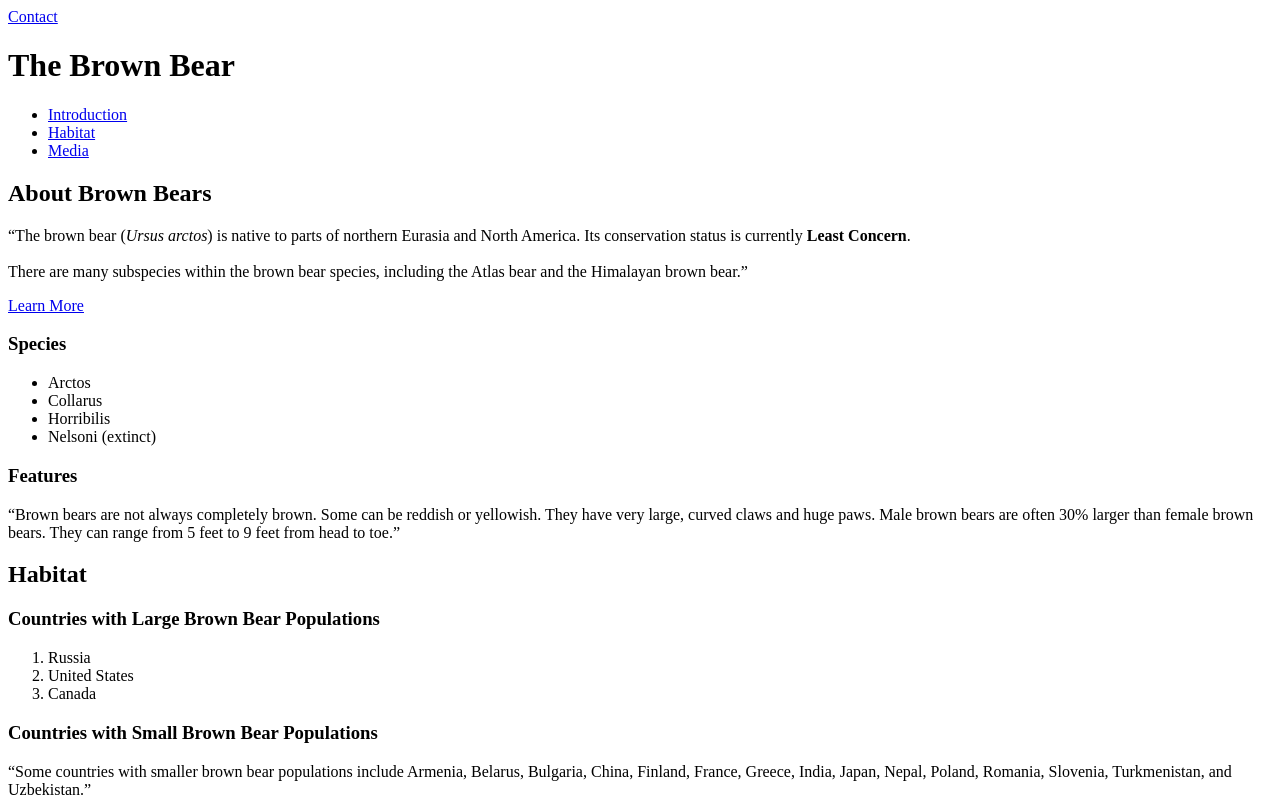
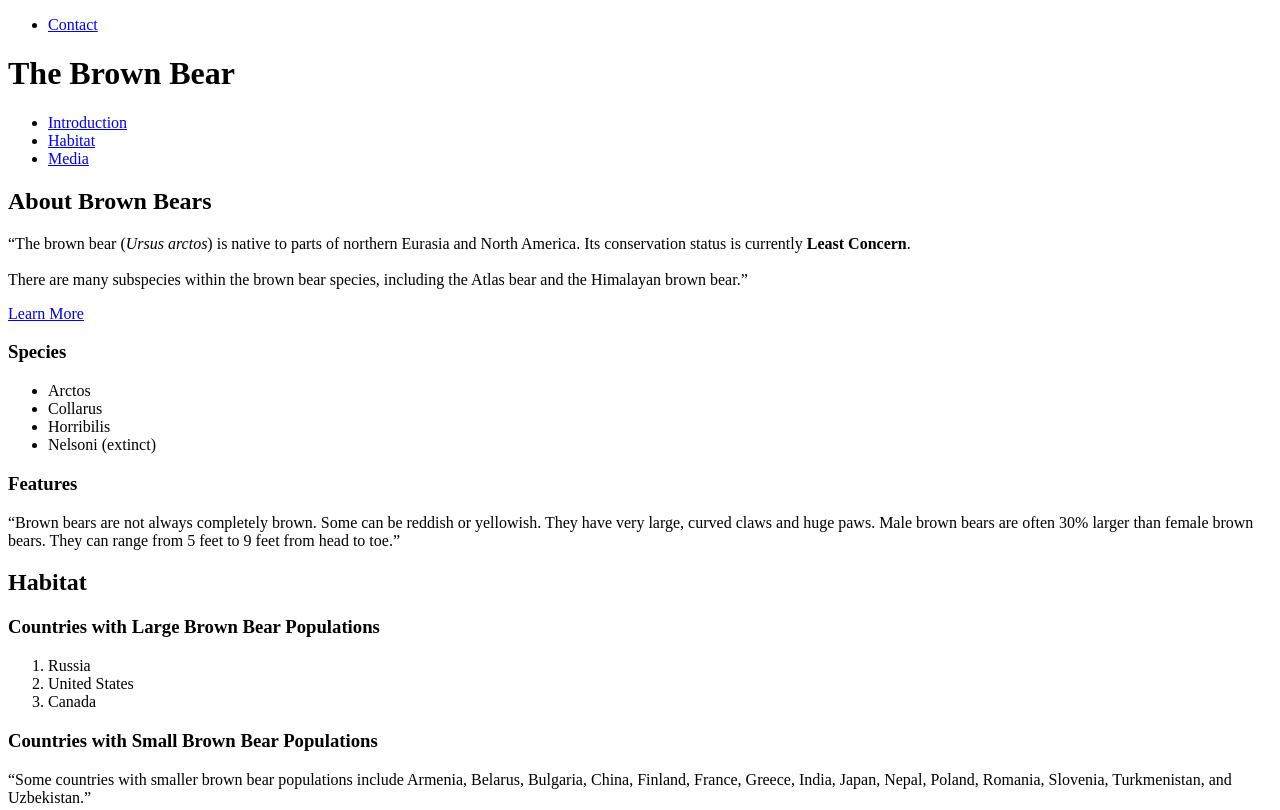
Before and after one commit to jonasjuenemann/HtmlCSSLearn, a plain HTML site: page Test.html in a window 1280 px wide. Shown: the top 810 px of the page. Drawn offline with Linux system fonts and the light colour scheme; grey boxes are pictures that could not be loaded.

Commit message:
Update Test.html

```diff
--- a/Test.html
+++ b/Test.html
@@ -11,8 +11,12 @@ Außerdem: Semantic Html (ersetzt an vielen Stellen die <div>): header, nav, mai
 </head>
 <body>
 <header>
-    <!-- Querverweise auf die andere (lokale) Seiten, müssen aber auch als html im Projekt vorliegen -->
-    <a href="./index.html">Contact</a>
+    <nav>
+        <ul>
+            <!-- Querverweise auf die andere (lokale) Seiten, müssen aber auch als html im Projekt vorliegen -->
+            <li><a href="./index.html">Contact</a></li>
+        </ul>
+    </nav>
     <h1>The Brown Bear</h1>
     <!-- Querverweise auf die Seite (mittels der id, auf die per href verwiesen werden kann -->
     <nav>
```
